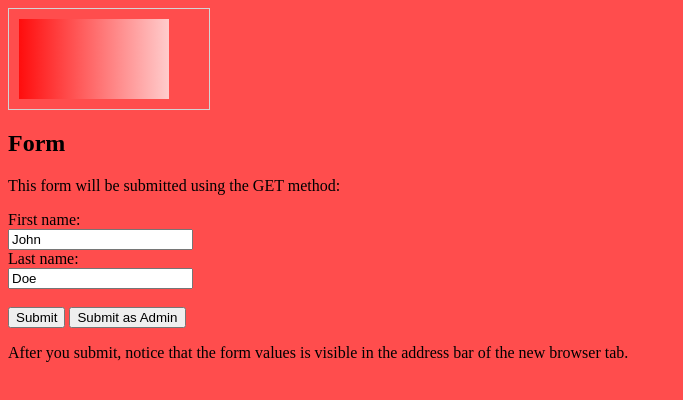
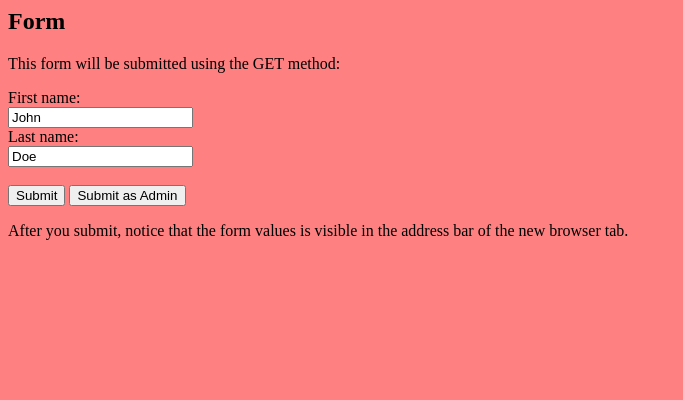
Before and after one commit to Aarti-mehta/Aarti123, a plain HTML site: page index.html in a window 1280 px wide. Shown: the whole page, without its empty margins (0-683 px from the left). Drawn offline with Linux system fonts and the light colour scheme.

Commit message:
Update index.html

```diff
--- a/index.html
+++ b/index.html
@@ -2,22 +2,8 @@
 <HEAD>
 <TITLE> WEB Page</title>
 </head>
-<body bgcolor="#ff4d4d">
+<body bgcolor="#ff8080">
 
-  <canvas id="myCanvas" width="200" height="100" style="border:1px solid #d3d3d3;">
-Your browser does not support the HTML5 canvas tag.</canvas>
-
-<script>
-var c = document.getElementById("myCanvas");
-var ctx = c.getContext("2d");
-// Create gradient
-var grd = ctx.createLinearGradient(0,0,200,0);
-grd.addColorStop(0,"red");
-grd.addColorStop(1,"white");
-// Fill with gradient
-ctx.fillStyle = grd;
-ctx.fillRect(10,10,150,80);
-</script>
 
 <h2 color="red">Form</h2>
 
```
